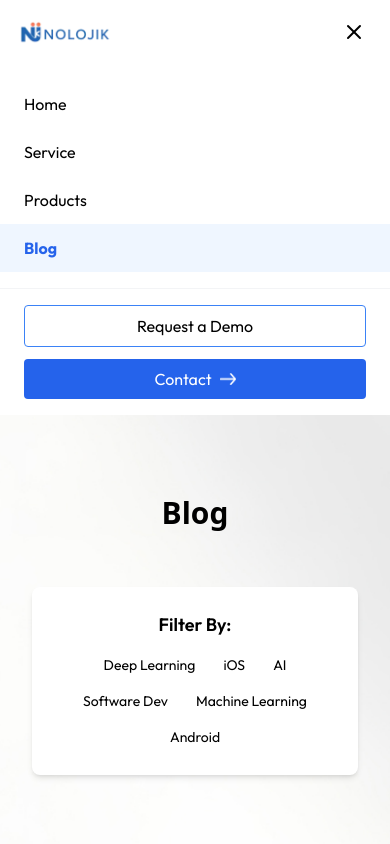
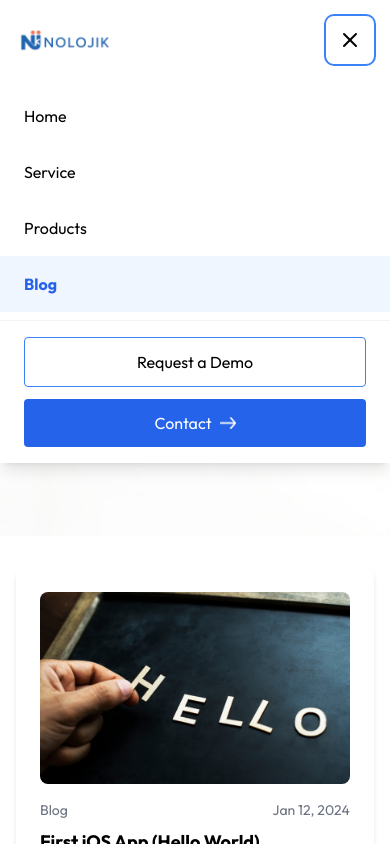
Before and after one commit to MuneebMM/Nolojik, a Next.js app: page /Blog in a window 390 px wide. Both pictures are taken after a click on the button "Open menu". Shown: the top 844 px of the page. Built offline with nearby package versions, Linux system fonts and the light colour scheme.

Commit message:
Fixed some bugs

```diff
--- a/app/Blog/page.js
+++ b/app/Blog/page.js
@@ -23,7 +23,7 @@ const BlogPage = () => {
     <div>
       <Navbar />
       <section
-        className="w-full min-h-screen bg-cover bg-center relative"
+        className="w-full bg-cover bg-center relative"
         style={{ backgroundImage: "url('./wallpaper1.jpg')" }}
       >
         {/* Overlay */}
--- a/app/Homepage/page.js
+++ b/app/Homepage/page.js
@@ -48,7 +48,7 @@ export default function Homepage() {
 
           {/* Hero Section */}
           <section
-            className="w-full min-h-screen bg-cover bg-center relative px-4 md:px-8"
+            className="min-h-screen bg-cover bg-center relative px-4 md:px-8"
             style={{ backgroundImage: "url('./wallpaper1.jpg')" }}
           >
               <div className="absolute inset-0"></div>
--- a/app/Service/page.js
+++ b/app/Service/page.js
@@ -8,7 +8,7 @@ const ServicePage = () => {
     return (
         <div>
             <Navbar />
-            <div className="min-h-screen bg-gray-50 flex flex-col items-center pt-16 md:pt-32 px-4">
+            <div className=" bg-gray-50 flex flex-col items-center pt-16 md:pt-32 px-4">
                 {/* Heading */}
                 <h1 className="text-4xl sm:text-5xl md:text-6xl font-bold text-center text-gray-800 mb-4">
                     Pioneering the Future of Digital Solutions
@@ -44,17 +44,20 @@ const ServicePage = () => {
                         Crafting Tomorrows Apps, Today
                     </h3>
                 </div>
-
                 {/* Software Development & Design Section */}
-                <div className="mt-20 md:mt-28 pb-6 px-4 text-center bg-gray-50">
+                <div className="mt-20 pb-6 px-4 text-center bg-gray-50">
                     <h1 className="text-3xl sm:text-4xl md:text-5xl font-bold text-gray-800">
                         Software <span className="text-blue-500">Development & Design</span>
                     </h1>
                 </div>
+
+
             </div>
 
             {/* Services Section */}
-            <div className="grid grid-cols-1 sm:grid-cols-2 lg:grid-cols-3 gap-6 p-6 md:p-8 bg-gray-50">
+            <div className="grid grid-cols-1 sm:grid-cols-2 lg:grid-cols-3 p-6 md:p-8 gap-3 bg-gray-50">
+
+
                 {/* Card 1 */}
                 <div className="flex flex-col items-center bg-white rounded-lg shadow-md p-6">
                     <div className="flex justify-center">
--- a/app/components/Navbar.js
+++ b/app/components/Navbar.js
@@ -15,15 +15,21 @@ export default function Navbar() {
   };
 
   return (
-    <nav className="w-full bg-white shadow-md">
+    <>
+      <nav className="fixed top-0 left-0 right-0 z-50 w-full bg-white shadow-md">
         {/* Mobile and Tablet Header */}
-      <div className="flex items-center justify-between px-4 py-3 lg:hidden">
-        <Image src="/Logo.png" alt="Logo" width={140} height={40} className="w-auto h-8" />
+        <div className="flex items-center justify-between px-4 py-4 lg:hidden">
+          <Image src="/Logo.png" alt="Logo" width={180} height={50} className="w-auto h-8" />
           <button
             onClick={toggleNav}
-          className="text-2xl p-2 hover:bg-gray-100 rounded-lg focus:outline-none"
+            className="p-3 hover:bg-gray-100 rounded-lg focus:outline-none focus:ring-2 focus:ring-blue-500 touch-manipulation"
+            aria-label={navOpen ? "Close menu" : "Open menu"}
           >
-          {navOpen ? <FiX /> : <FiMenu />}
+            {navOpen ? (
+              <FiX className="w-6 h-6" />
+            ) : (
+              <FiMenu className="w-6 h-6" />
+            )}
           </button>
         </div>
 
@@ -95,58 +101,30 @@ export default function Navbar() {
         {/* Mobile and Tablet Navigation Menu */}
         <div
           className={`${
-          navOpen ? 'flex flex-col' : 'hidden'
-        } lg:hidden bg-white`}
+            navOpen ? 'translate-y-0 opacity-100 visible' : '-translate-y-full opacity-0 invisible'
+          } lg:hidden bg-white absolute top-full left-0 right-0 transition-all duration-300 ease-in-out shadow-lg`}
         >
-        <div className="flex flex-col py-4">
+          <div className="flex flex-col py-2">
+            {[
+              { href: '/Homepage', label: 'Home' },
+              { href: '/Service', label: 'Service' },
+              { href: pathname === '/Blog' ? '/Products' : '/About',
+                label: pathname === '/Blog' ? 'Products' : 'About Us' },
+              { href: '/Blog', label: 'Blog' },
+            ].map((item) => (
               <Link
-            href="/Homepage"
-            className={`px-6 py-3 ${
-              pathname === '/Homepage' ? 'text-blue-600 font-bold bg-blue-50' : 'hover:bg-gray-50'
+                key={item.href}
+                href={item.href}
+                className={`px-6 py-4 ${
+                  pathname === item.href
+                    ? 'text-blue-600 font-bold bg-blue-50'
+                    : 'hover:bg-gray-50'
                 }`}
                 onClick={() => setNavOpen(false)}
               >
-            Home
+                {item.label}
               </Link>
-          <Link
-            href="/Service"
-            className={`px-6 py-3 ${
-              pathname === '/Service' ? 'text-blue-600 font-bold bg-blue-50' : 'hover:bg-gray-50'
-            }`}
-            onClick={() => setNavOpen(false)}
-          >
-            Service
-          </Link>
-          {pathname === '/Blog' ? (
-            <Link
-              href="/Products"
-              className={`px-6 py-3 ${
-                pathname === '/Products' ? 'text-blue-600 font-bold bg-blue-50' : 'hover:bg-gray-50'
-              }`}
-              onClick={() => setNavOpen(false)}
-            >
-              Products
-            </Link>
-          ) : (
-            <Link
-              href="/About"
-              className={`px-6 py-3 ${
-                pathname === '/About' ? 'text-blue-600 font-bold bg-blue-50' : 'hover:bg-gray-50'
-              }`}
-              onClick={() => setNavOpen(false)}
-            >
-              About Us
-            </Link>
-          )}
-          <Link
-            href="/Blog"
-            className={`px-6 py-3 ${
-              pathname === '/Blog' ? 'text-blue-600 font-bold bg-blue-50' : 'hover:bg-gray-50'
-            }`}
-            onClick={() => setNavOpen(false)}
-          >
-            Blog
-          </Link>
+            ))}
           </div>
 
           <div className="flex flex-col gap-3 px-6 py-4 border-t border-gray-100">
@@ -155,16 +133,19 @@ export default function Navbar() {
               className="w-full"
               onClick={() => setNavOpen(false)}
             >
-            <button className="w-full px-6 py-2 rounded hover:bg-blue-700 hover:text-white border border-blue-500">
+              <button className="w-full px-6 py-3 rounded hover:bg-blue-700 hover:text-white border border-blue-500 touch-manipulation">
                 Request a Demo
               </button>
             </Link>
-          <button className="w-full bg-blue-600 text-white px-6 py-2 rounded hover:bg-blue-800 flex items-center justify-center space-x-2">
+            <button className="w-full bg-blue-600 text-white px-6 py-3 rounded hover:bg-blue-800 flex items-center justify-center space-x-2 touch-manipulation">
               <span>Contact</span>
               <Image src="/SendButton.png" alt="Arrow" width={16} height={12} className="w-4 h-3" />
             </button>
           </div>
         </div>
       </nav>
+      {/* Spacer to prevent content from going under fixed navbar */}
+      <div className="h-16 lg:h-20"></div>
+    </>
   );
 }
```
Lines whose indentation alone changed are shown as unchanged.
